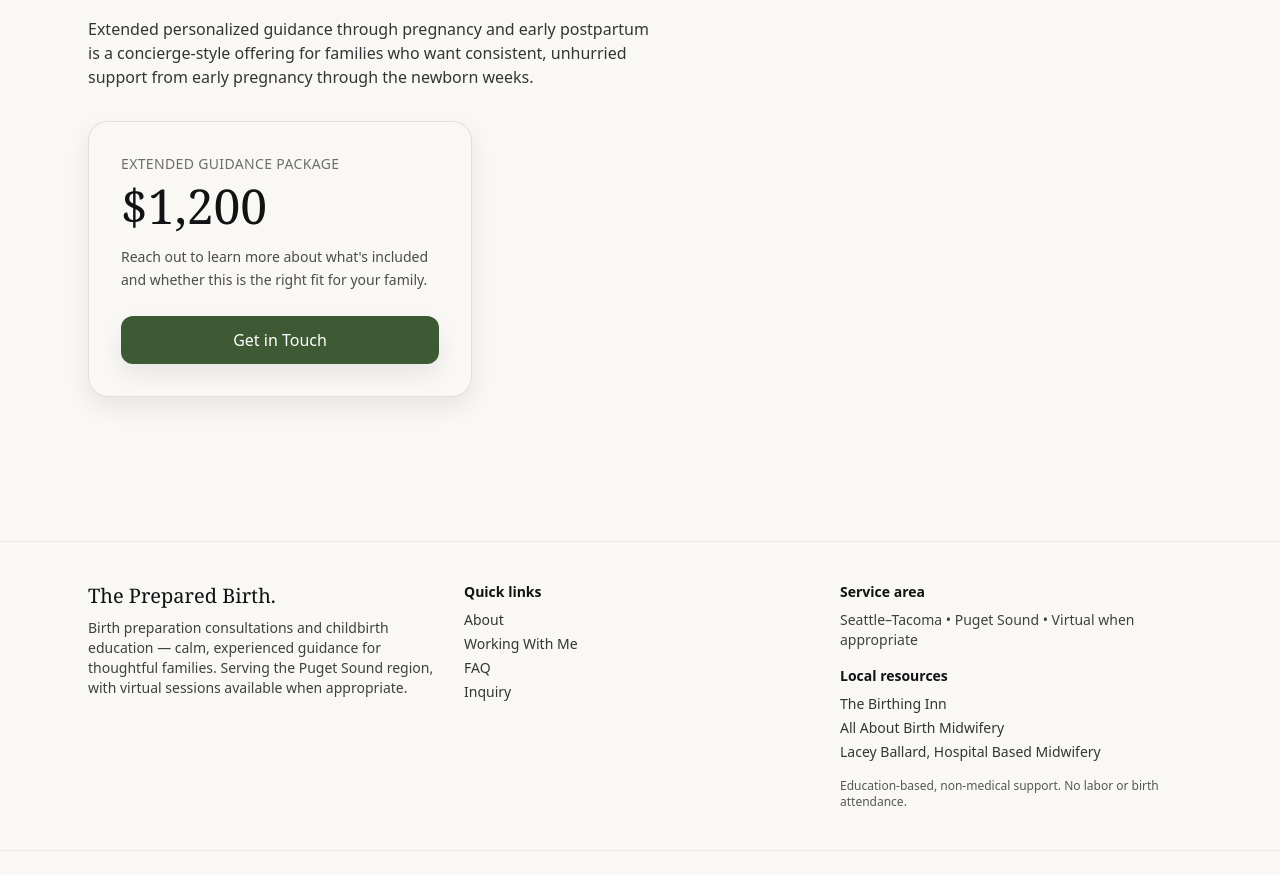
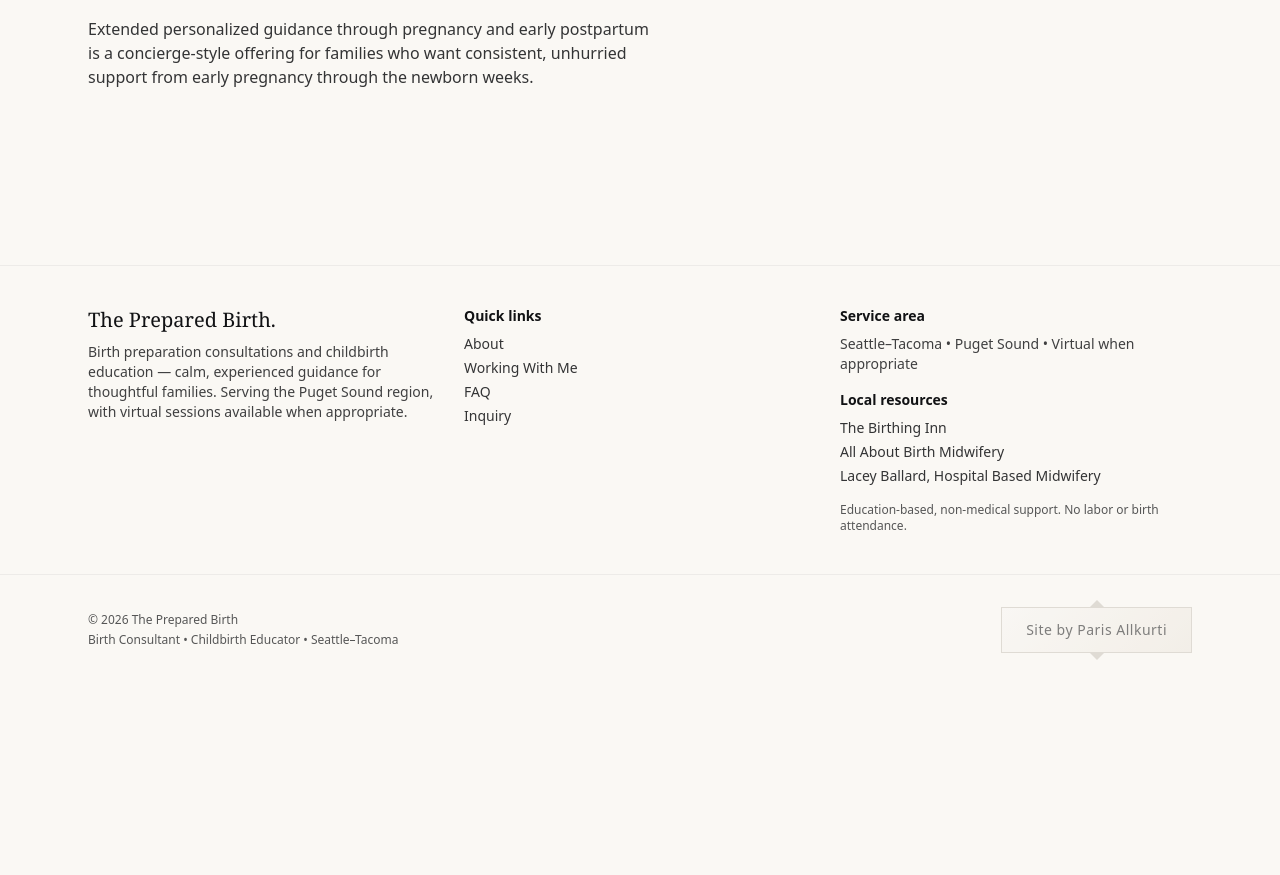
Before and after one commit to pdunmire-pcd/the-prepared-birth, a Next.js app: page /working-with-me in a window 1280 px wide. Shown: the part 2060-2935 px from the top of the page. After the commit the page ends 2745 px from the top, so only its background shows below. Built offline with nearby package versions, Linux system fonts and the light colour scheme.

Commit message:
deleted the investment of 1200..

```diff
--- a/app/working-with-me/page.jsx
+++ b/app/working-with-me/page.jsx
@@ -109,7 +109,7 @@ export default function WorkingWithMePage() {
           <p className="opacity-85 max-w-xl mb-8">
             Extended personalized guidance through pregnancy and early postpartum is a concierge-style offering for families who want consistent, unhurried support from early pregnancy through the newborn weeks.
           </p>
-          <div className="rounded-xl2 bg-paper border border-black/10 p-8 max-w-sm shadow-soft">
+          {/* <div className="rounded-xl2 bg-paper border border-black/10 p-8 max-w-sm shadow-soft">
             <p className="text-sm font-medium uppercase tracking-wide opacity-60 mb-1">Extended Guidance Package</p>
             <p className="font-serif text-5xl mt-2">$1,200</p>
             <p className="mt-4 text-sm opacity-75 leading-relaxed">
@@ -120,7 +120,7 @@ export default function WorkingWithMePage() {
               className="mt-6 inline-flex items-center justify-center w-full no-underline px-5 py-3 rounded-xl bg-sage-700 text-white shadow-soft hover:bg-sage-800 transition">
               Get in Touch
             </Link>
-          </div>
+          </div> */}
         </div>
       </section>
     </div>
```
